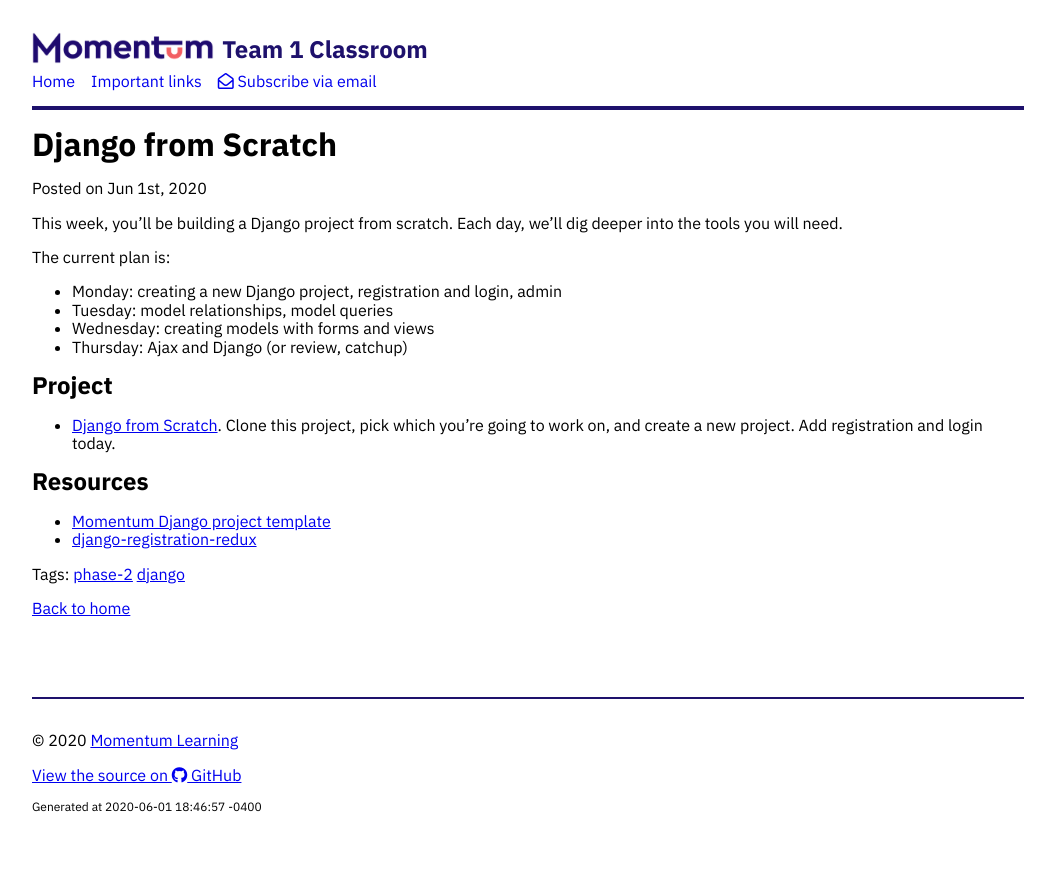
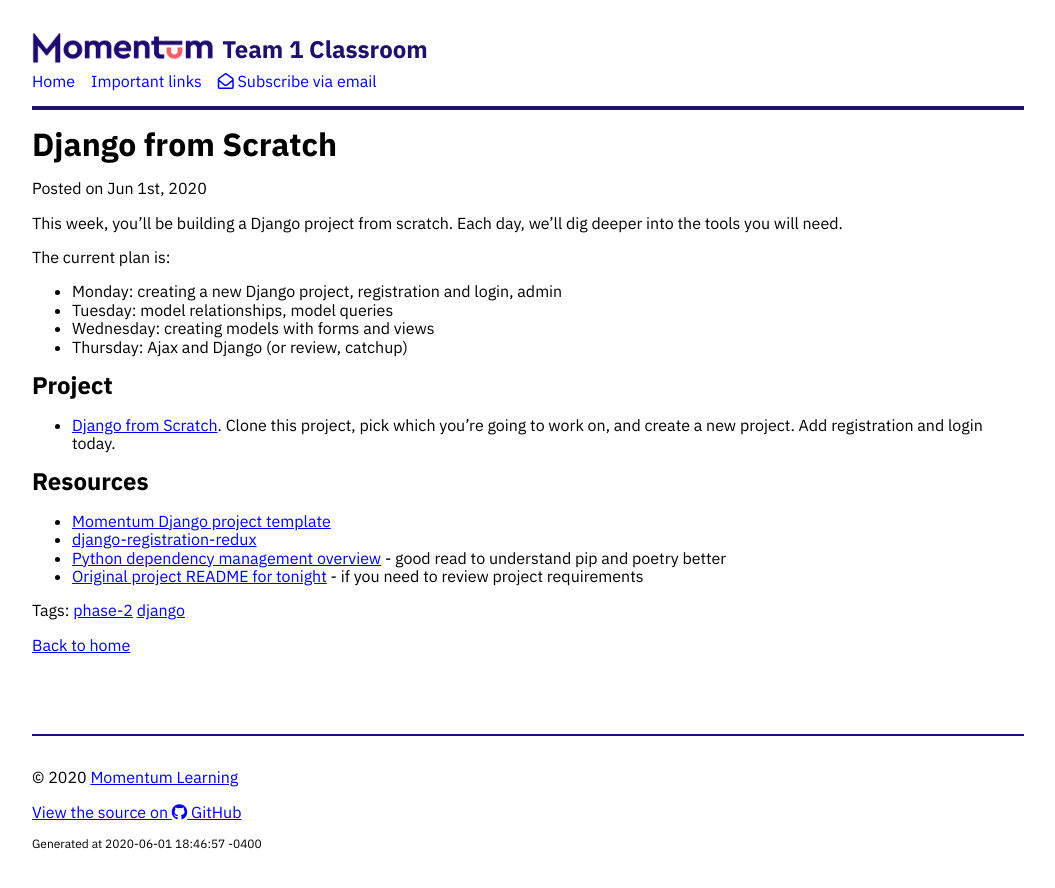
Before and after one commit to Momentum-Morehouse-2/Momentum-Morehouse-2.github.io, a Jekyll site: the page built from _posts/2020-06-01-django-from-scratch.md, in a window 1280 px wide. Shown: the top 888 px of the page, without its empty margins (112-1167 px from the left). Built offline with Jekyll 4.4.1, drawn with Linux system fonts in a browser that asks for light colours; nearby versions of some CDN libraries.

Commit message:
add more resources 2020-06-01

```diff
--- a/_posts/2020-06-01-django-from-scratch.md
+++ b/_posts/2020-06-01-django-from-scratch.md
@@ -21,3 +21,5 @@ The current plan is:
 
 * [Momentum Django project template](https://github.com/momentumlearn/django-project-template)
 * [django-registration-redux](https://django-registration-redux.readthedocs.io/en/latest/index.html)
+* [Python dependency management overview](https://modelpredict.com/python-dependency-management-tools) - good read to understand pip and poetry better
+* [Original project README for tonight](https://github.com/momentum-assignments/django--large-solo-project) - if you need to review project requirements
```
